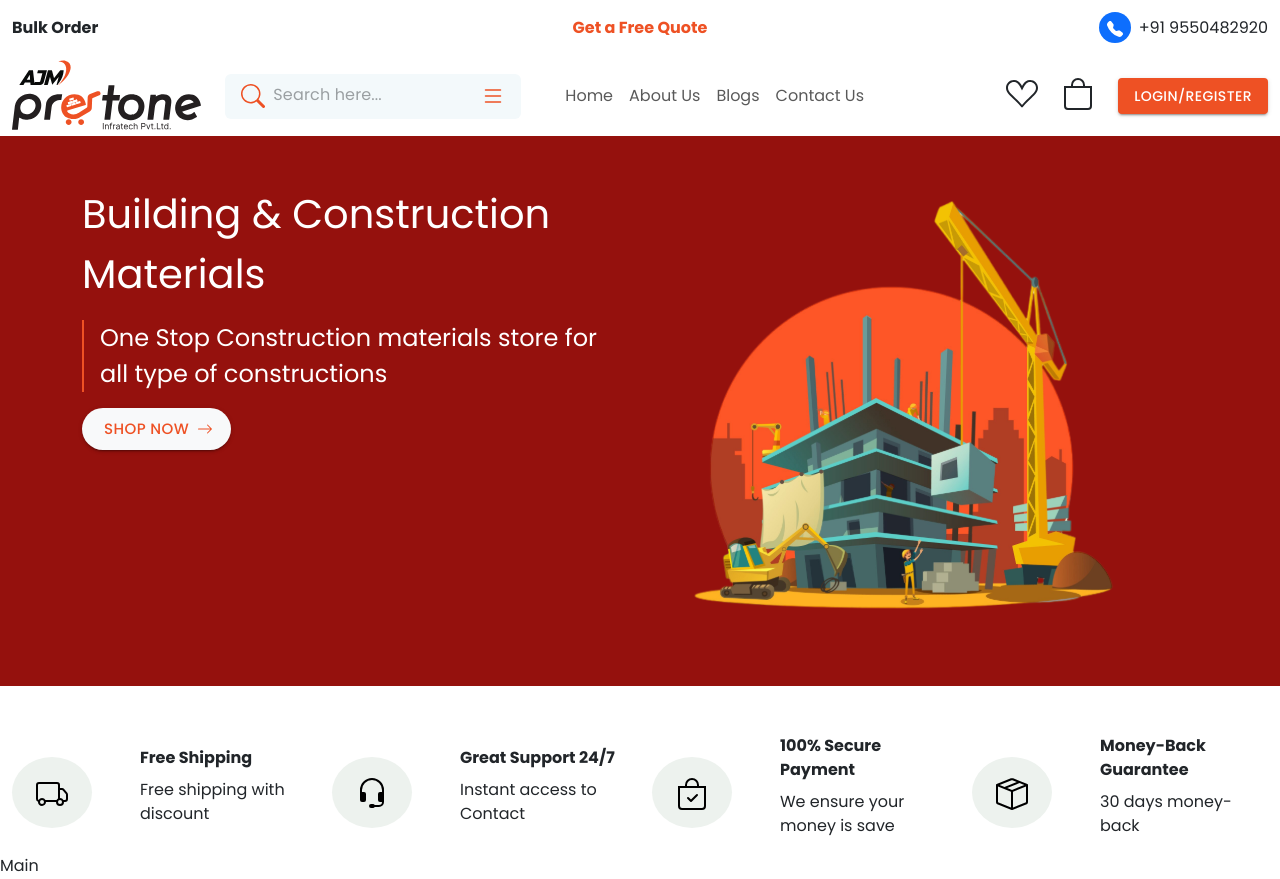
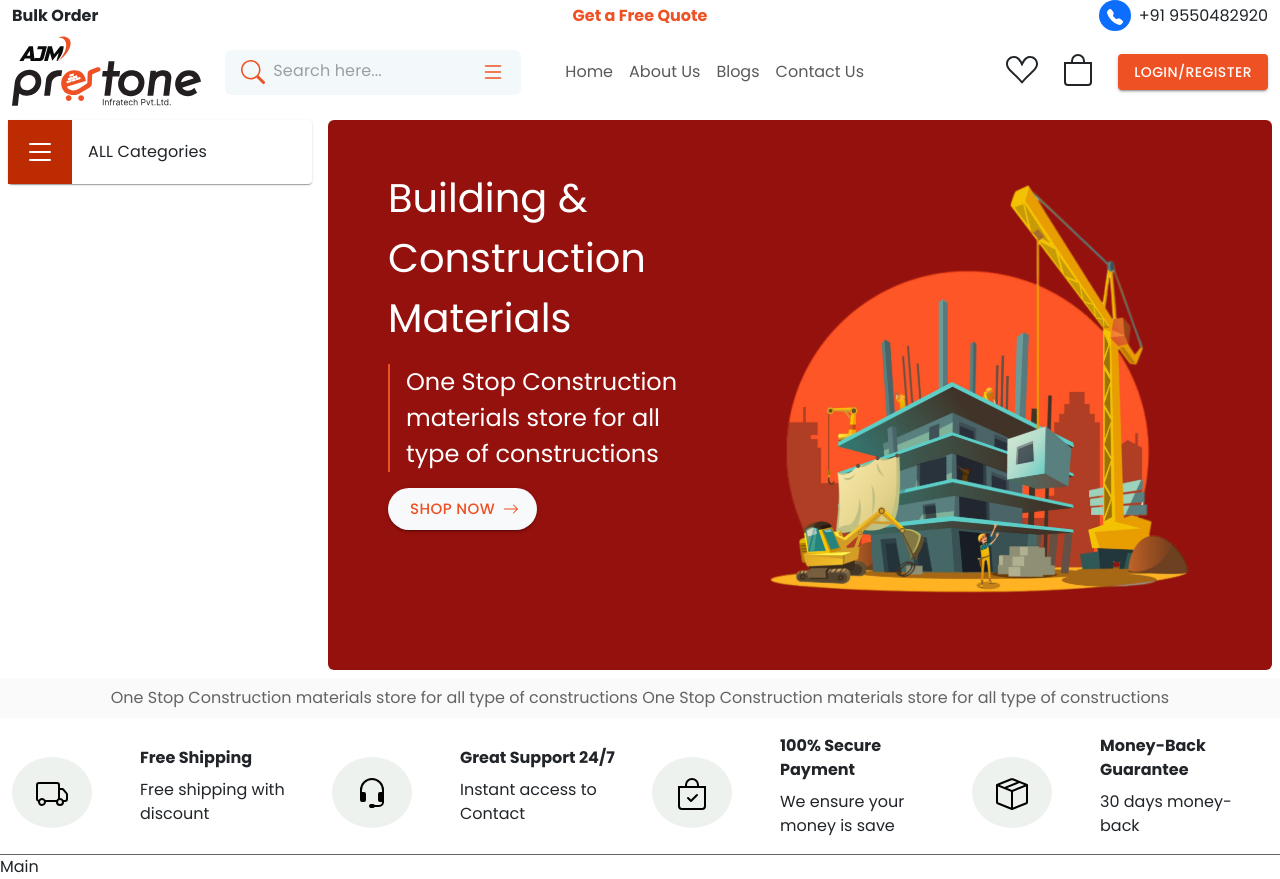
Before and after one commit to pvsaiganesh/AJM, a React (Vite) app: page / in a window 1280 px wide. Built offline with nearby package versions, Linux system fonts and the light colour scheme.

Commit message:
updated code

```diff
--- a/src/App.scss
+++ b/src/App.scss
@@ -1,22 +1,4 @@
 @import url("https://fonts.googleapis.com/css2?family=Poppins:ital,wght@0,100;0,200;0,300;0,400;0,500;0,600;0,700;0,800;0,900;1,100;1,200;1,300;1,400;1,500;1,600;1,700;1,800;1,900&display=swap");
-
-.poppins-thin {
-  font-family: "Poppins", system-ui;
-  font-weight: 100;
-  font-style: normal;
-}
-
-.poppins-extralight {
-  font-family: "Poppins", system-ui;
-  font-weight: 200;
-  font-style: normal;
-}
-
-.poppins-light {
-  font-family: "Poppins", system-ui;
-  font-weight: 300;
-  font-style: normal;
-}
 
 .poppins-regular {
   font-family: "Poppins", system-ui;
@@ -24,89 +6,10 @@
   font-style: normal;
 }
 
-.poppins-medium {
-  font-family: "Poppins", system-ui;
-  font-weight: 500;
-  font-style: normal;
-}
-
-.poppins-semibold {
-  font-family: "Poppins", system-ui;
-  font-weight: 600;
-  font-style: normal;
-}
-
-.poppins-bold {
-  font-family: "Poppins", system-ui;
-  font-weight: 700;
-  font-style: normal;
-}
-
-.poppins-extrabold {
-  font-family: "Poppins", system-ui;
-  font-weight: 800;
-  font-style: normal;
-}
-
-.poppins-black {
-  font-family: "Poppins", system-ui;
-  font-weight: 900;
-  font-style: normal;
-}
-
-.poppins-thin-italic {
-  font-family: "Poppins", system-ui;
-  font-weight: 100;
-  font-style: italic;
-}
-
-.poppins-extralight-italic {
-  font-family: "Poppins", system-ui;
-  font-weight: 200;
-  font-style: italic;
-}
-
-.poppins-light-italic {
-  font-family: "Poppins", system-ui;
-  font-weight: 300;
-  font-style: italic;
-}
-
-.poppins-regular-italic {
-  font-family: "Poppins", system-ui;
-  font-weight: 400;
-  font-style: italic;
-}
-
-.poppins-medium-italic {
-  font-family: "Poppins", system-ui;
-  font-weight: 500;
-  font-style: italic;
-}
-
-.poppins-semibold-italic {
-  font-family: "Poppins", system-ui;
-  font-weight: 600;
-  font-style: italic;
-}
-
-.poppins-bold-italic {
-  font-family: "Poppins", system-ui;
-  font-weight: 700;
-  font-style: italic;
-}
-
-.poppins-extrabold-italic {
-  font-family: "Poppins", system-ui;
-  font-weight: 800;
-  font-style: italic;
-}
-
-.poppins-black-italic {
-  font-family: "Poppins", system-ui;
-  font-weight: 900;
-  font-style: italic;
-}
+$master-color: #ee5124;
+$master-grey: #636363;
+$master-white: #fafafa;
+$master-red: #bc2b02;
 
 * {
   font-family: "Poppins", system-ui !important;
@@ -119,7 +22,7 @@
   grid-row: 1 / span 2;
 }
 .text-orange {
-  color: #ee5124 !important;
+  color: $master-color !important;
 }
 .logo {
   width: 20rem;
@@ -127,6 +30,14 @@
 }
 
 .bg-orange {
-  background-color: #ee5124 !important;
+  background-color: $master-color !important;
 }
-$master-color: #ee5124;
+.text-grey {
+  color: $master-grey;
+}
+.bg-white {
+  background-color: $master-white !important;
+}
+.bg-red {
+  background-color: $master-red !important;
+}
--- a/src/components/Banner/Banner.jsx
+++ b/src/components/Banner/Banner.jsx
@@ -7,7 +7,7 @@ import { Button } from "@mui/material";
 
 const Banner = () => {
   return (
-    <div className="banner text-white p-5">
+    <div className="banner text-white p-5 rounded">
       <Container>
         <Row>
           <Col>
--- a/src/components/Features/FeatureCard.jsx
+++ b/src/components/Features/FeatureCard.jsx
@@ -5,12 +5,12 @@ import Image from "react-bootstrap/esm/Image";
 const FeatureCard = (item) => {
   return (
     <Col lg="3" className="feature-card d-flex flex-row">
-      <div className="pt-5 pe-5 align-self-center">
+      <div className=" pe-5 align-self-center">
         <span className="rounded-circle p-4 feature-image">
           <Image className="feature-icon" src={item.icon} />
         </span>
       </div>
-      <div className="pt-5 align-self-center feature-text">
+      <div className=" align-self-center feature-text">
         <p className="fs-6 fw-bold mb-2">{item.title}</p>
         <p className="fs-6">{item.description}</p>
       </div>
--- a/src/components/Features/Features.scss
+++ b/src/components/Features/Features.scss
@@ -2,6 +2,9 @@
 
 .feature-image {
   background: #edf2ee;
+}
+.feature-card {
+  border-bottom: 1px solid $master-grey;
 }
 .feature-card:hover {
   border-bottom: 2px solid $master-color;
--- a/src/components/Header/Header.jsx
+++ b/src/components/Header/Header.jsx
@@ -17,7 +17,7 @@ import {
 const Header = () => {
   return (
     <header className="header">
-      <Container fluid className="pt-3 pb-3">
+      <Container fluid className="pt-1 pb-1">
         <Row>
           <Col lg="4" className="col-4  text-start fw-bold">
             {/* <span className="me-2">
@@ -127,7 +127,7 @@ const Header = () => {
           </Col>
 
           <Col lg="4">
-            <Navbar bg="white" data-bs-theme="light">
+            <Navbar data-bs-theme="white">
               <Container>
                 <Nav className="me-auto">
                   <Nav.Link href="#home">Home</Nav.Link>
--- a/src/components/Hero/Hero.jsx
+++ b/src/components/Hero/Hero.jsx
@@ -1,11 +1,28 @@
+import Container from "react-bootstrap/esm/Container";
 import Banner from "../Banner/Banner";
 import Features from "../Features/Features";
+import Menu from "../Menu/Menu";
 import "./Hero.scss";
+import Row from "react-bootstrap/esm/Row";
+import Col from "react-bootstrap/esm/Col";
 
 const Hero = () => {
   return (
     <div className="hero">
-      <Banner />
+      <Container fluid>
+        <Row>
+          <Col className="p-2" lg="3">
+            <Menu />
+          </Col>
+          <Col className="p-2" lg="9">
+            <Banner />
+          </Col>
+        </Row>
+      </Container>
+      <p className="bg-white  pt-2 pb-2 text-center text-grey">
+        One Stop Construction materials store for all type of constructions One
+        Stop Construction materials store for all type of constructions{" "}
+      </p>
       <Features />
     </div>
   );
--- /dev/null
+++ b/src/components/Menu/Menu.jsx
@@ -0,0 +1,37 @@
+import {
+  ListItemIcon,
+  ListItemText,
+  MenuItem,
+  MenuList,
+  Paper,
+} from "@mui/material";
+import "./Menu.scss";
+
+const Menu = () => {
+  return (
+    <Paper sx={{ width: "100%" }} className="menu">
+      <MenuList className="p-0 rounded">
+        <MenuItem className="p-0">
+          <ListItemIcon className="p-3 me-3 bg-red ">
+            <svg
+              xmlns="http://www.w3.org/2000/svg"
+              width="32"
+              height="32"
+              fill="white"
+              className="bi bi-list "
+              viewBox="0 0 16 16"
+            >
+              <path
+                fillRule="evenodd"
+                d="M2.5 12a.5.5 0 0 1 .5-.5h10a.5.5 0 0 1 0 1H3a.5.5 0 0 1-.5-.5m0-4a.5.5 0 0 1 .5-.5h10a.5.5 0 0 1 0 1H3a.5.5 0 0 1-.5-.5m0-4a.5.5 0 0 1 .5-.5h10a.5.5 0 0 1 0 1H3a.5.5 0 0 1-.5-.5"
+              />
+            </svg>
+          </ListItemIcon>
+          <ListItemText>ALL Categories</ListItemText>
+        </MenuItem>
+      </MenuList>
+    </Paper>
+  );
+};
+
+export default Menu;
--- /dev/null
+++ b/src/components/Menu/Menu.scss
@@ -0,0 +1,2 @@
+.menu {
+}
--- /dev/null
+++ b/src/components/Testimonial/Testimonial.jsx
@@ -0,0 +1,5 @@
+const Testimonial = () => {
+  return <div>Testimonial</div>;
+};
+
+export default Testimonial;
```
